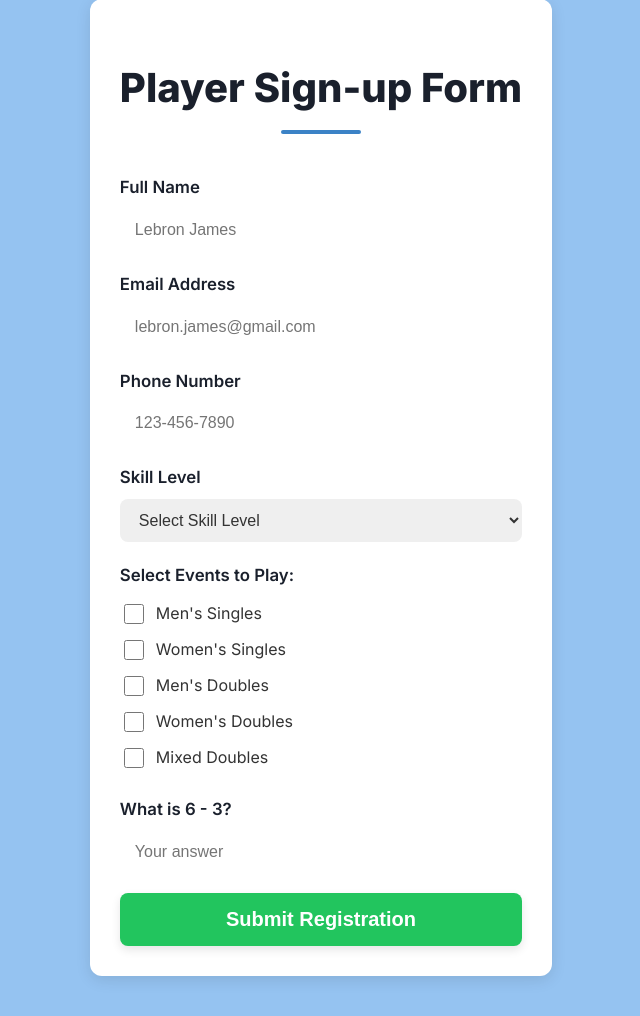
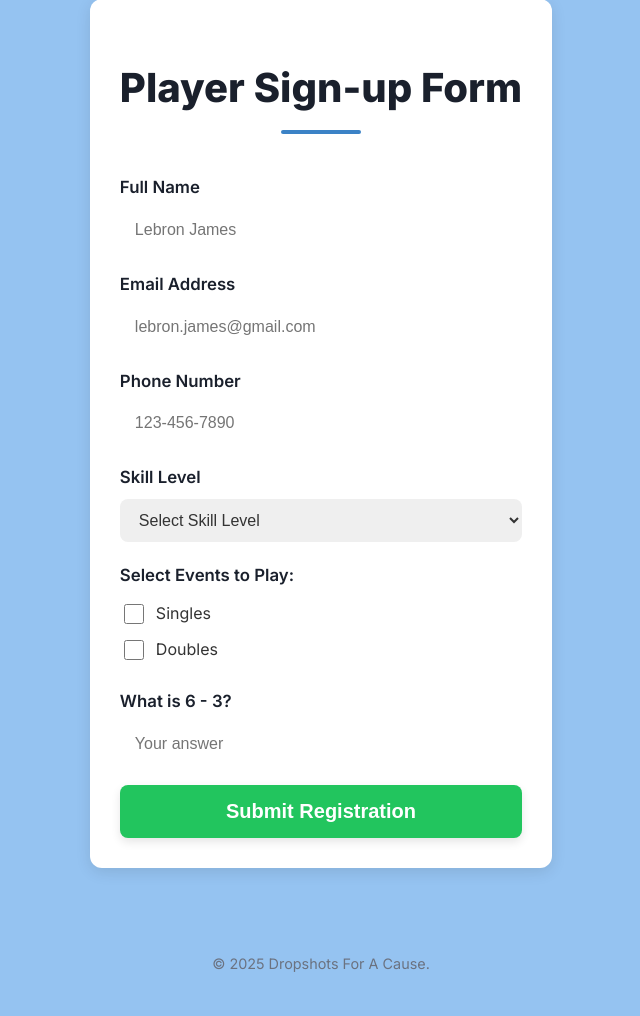
Before and after one commit to theonesomebodey/Badminton-website, a Flask app: page /signup.html in a window 1280 px wide. Shown: the part 101-1117 px from the top of the page, without its empty margins (319-959 px from the left). After the commit the page ends 1073 px from the top, so only its background shows below. Run offline with Flask 3, Linux system fonts and the light colour scheme.

Commit message:
Update signup.html

```diff
--- a/templates/signup.html
+++ b/templates/signup.html
@@ -320,23 +320,11 @@
                 <label>Select Events to Play:</label>
                 <div class="event-checkbox-wrapper">
                     <input type="checkbox" id="menSingles" name="events" value="Men's Singles">
-                    <label for="menSingles">Men's Singles</label>
-                </div>
-                <div class="event-checkbox-wrapper">
-                    <input type="checkbox" id="womenSingles" name="events" value="Women's Singles">
-                    <label for="womenSingles">Women's Singles</label>
-                </div>
-                <div class="event-checkbox-wrapper">
-                    <input type="checkbox" id="menDoubles" name="events" value="Men's Doubles" class="doubles-event">
-                    <label for="menDoubles">Men's Doubles</label>
-                </div>
-                <div class="event-checkbox-wrapper">
-                    <input type="checkbox" id="womenDoubles" name="events" value="Women's Doubles" class="doubles-event">
-                    <label for="womenDoubles">Women's Doubles</label>
+                    <label for="menSingles">Singles</label>
                 </div>
                 <div class="event-checkbox-wrapper">
                     <input type="checkbox" id="mixedDoubles" name="events" value="Mixed Doubles" class="doubles-event">
-                    <label for="mixedDoubles">Mixed Doubles</label>
+                    <label for="mixedDoubles">Doubles</label>
                 </div>
             </div>
 
```
